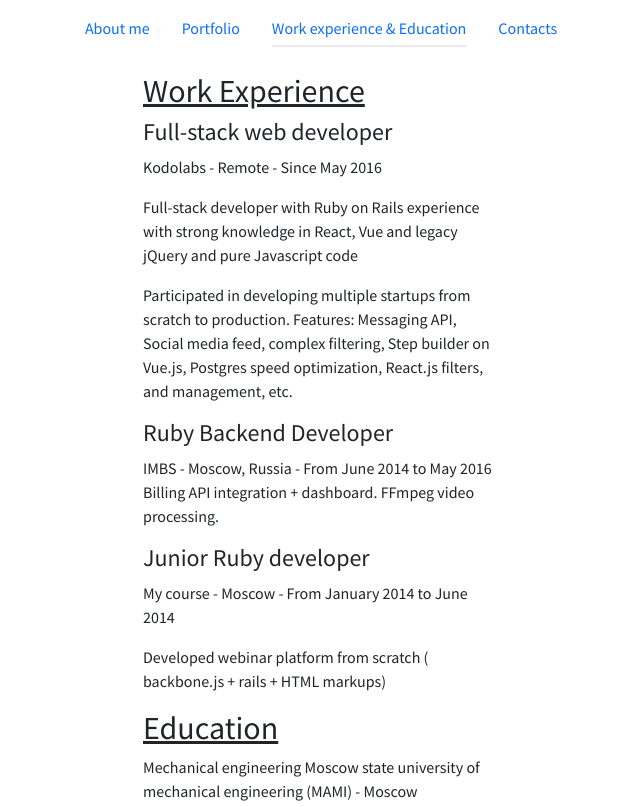
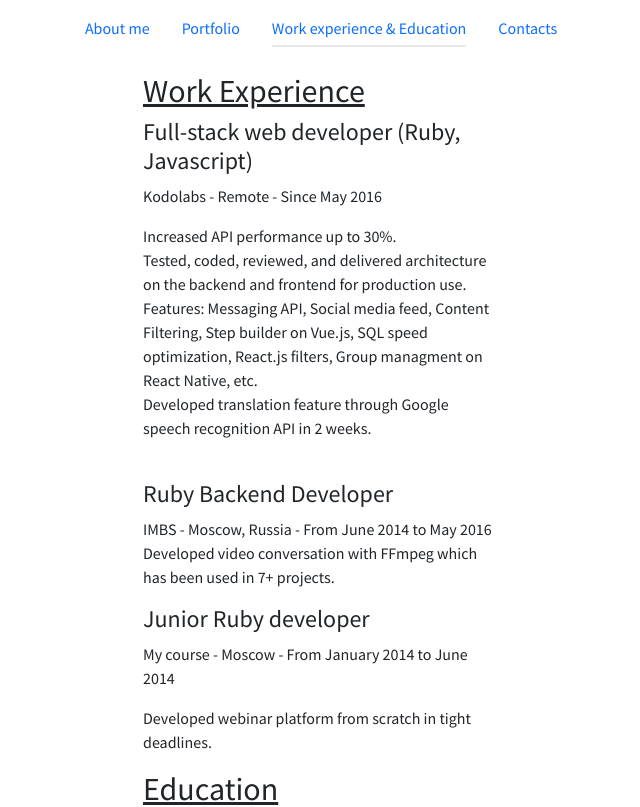
Before and after one commit to rusikf/rusikf.github.io, a React (Create React App) app: page /#/summary in a window 1280 px wide. Shown: the top 807 px of the page, without its empty margins (319-959 px from the left). Built offline with nearby package versions, Linux system fonts and the light colour scheme.

Commit message:
Change experience and education text

```diff
--- a/src/Portfolio.js
+++ b/src/Portfolio.js
@@ -56,8 +56,9 @@ export default function Portfolio() {
 
               <span>
                 <span className="badge bg-success">Ruby on Rails</span>
+                <span className="badge bg-primary mx-1">React Native</span>
+                <span className="badge bg-warning text-dark mx-1">Redux</span>
                 <span className="badge bg-secondary mx-2">Jquery</span>
-                <span className="badge bg-light text-dark">Coffescript</span>
               </span>
             </p>
           </div>
--- a/src/Summary.js
+++ b/src/Summary.js
@@ -52,37 +52,36 @@ export default function Summary() {
       <div className="col-md-4 offset-md-4 text-start">
       <h2><u>Work Experience</u></h2>
       <div>
-        <h4>Full-stack web developer</h4>
+        <h4>Full-stack web developer (Ruby, Javascript)</h4>
         <p>Kodolabs - Remote - Since May 2016</p>
-          <p>Full-stack developer with Ruby on Rails experience
-            with strong knowledge
-          in React, Vue and legacy jQuery and pure Javascript code</p><p>
-          Participated in developing multiple startups from scratch to production.
-          Features: Messaging API, Social media feed, complex filtering, Step builder on Vue.js,
-          Postgres speed optimization, React.js filters, and management, etc.
+        <p style={{ whiteSpace: 'pre-wrap' }}>
+          {`Increased API performance up to 30%.
+Tested, coded, reviewed, and delivered architecture on the backend and frontend for production use.
+Features: Messaging API, Social media feed, Content Filtering, Step builder on Vue.js, SQL speed optimization, React.js filters, Group managment on React Native, etc.
+Developed translation feature through Google speech recognition API in 2 weeks.
+          `}
           </p>
       </div>
       <div>
         <h4>Ruby Backend Developer</h4>
         <p>IMBS - Moscow, Russia - From June 2014 to May 2016
-          Billing API integration + dashboard. FFmpeg video processing.
+          Developed video conversation with FFmpeg which has been used in 7+ projects.
         </p>
       </div>
       <div>
         <h4>Junior Ruby developer</h4>
         <p>My course - Moscow - From January 2014 to June 2014</p>
-        <p>Developed webinar platform from scratch ( backbone.js + rails + HTML
-markups)</p>
+        <p>Developed webinar platform from scratch in tight deadlines.</p>
       </div>
 
       <h2><u>Education</u></h2>
-      <p>Mechanical engineering
-      Moscow state university of mechanical engineering (MAMI) - Moscow
+      <p>Mechanical Engineering ( Engineer’s Degree )<br></br>
+      Moscow state university of mechanical engineering, Moscow
       </p>
       <h3>Certificates</h3>
       {
         certificates.map(( { title, link, organization }) => {
-          return <p>
+          return <p key={title}>
             <span style={{ display: 'block'}}>{ organization }</span>
             <a href={ link } target="_blank" rel="noopener noreferrer">{ title }</a>
           </p>
```
